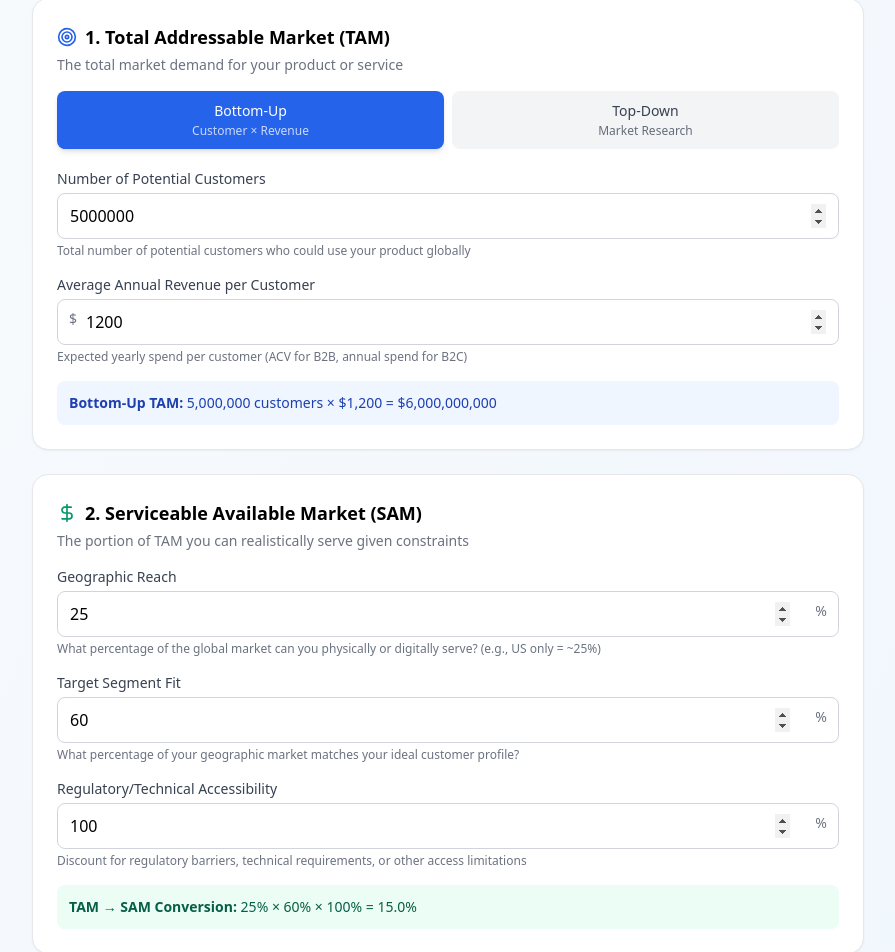
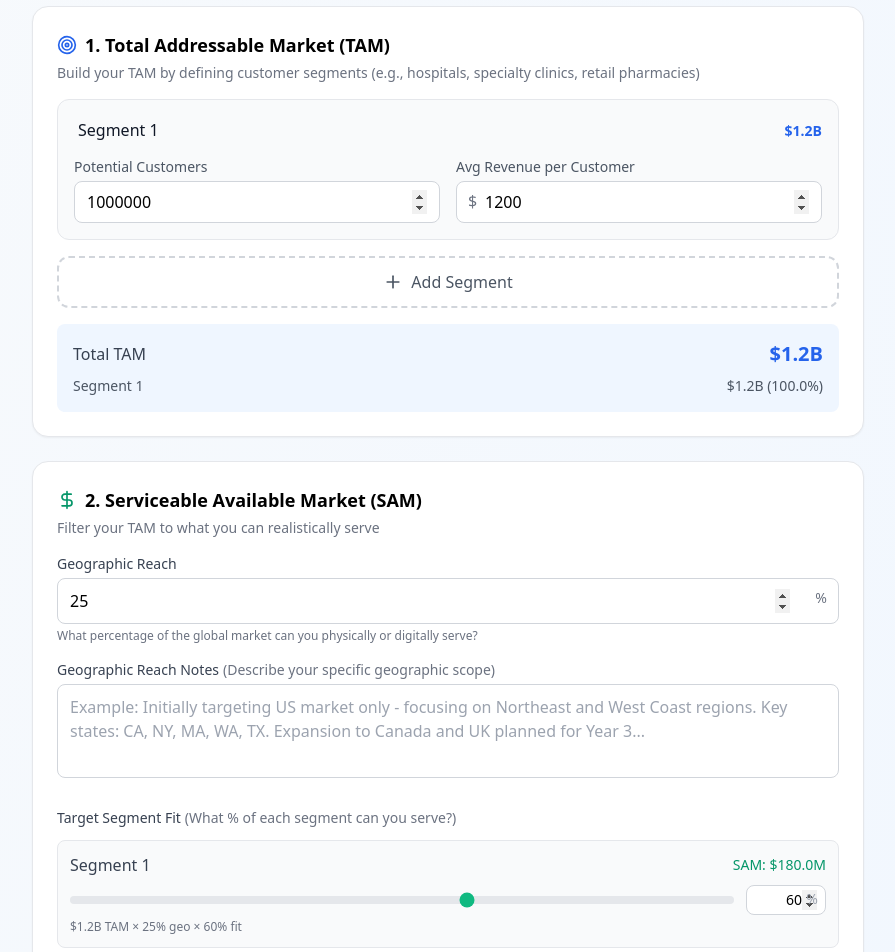
Before and after one commit to CQITSupport/market-sizing-calculator, a Next.js app: page / in a window 1280 px wide. Shown: the part 616-1568 px from the top of the page, without its empty margins (192-1087 px from the left). Built offline with nearby package versions, Linux system fonts and the light colour scheme.

Commit message:
Update page.js

```diff
--- a/app/page.js
+++ b/app/page.js
@@ -1,15 +1,14 @@
 'use client';
 
 import { useState, useMemo } from 'react';
-import { Calculator, TrendingUp, Target, DollarSign, Info, ChevronDown, ChevronUp, Download, Share2 } from 'lucide-react';
+import { Calculator, TrendingUp, Target, DollarSign, Info, ChevronDown, ChevronUp, Plus, Trash2, Share2 } from 'lucide-react';
 
 export default function MarketSizingCalculator() {
-  const [method, setMethod] = useState('bottom-up');
-  const [topDownTAM, setTopDownTAM] = useState(50000000000);
-  const [numCustomers, setNumCustomers] = useState(5000000);
-  const [revenuePerCustomer, setRevenuePerCustomer] = useState(1200);
+  const [segments, setSegments] = useState([
+    { id: 1, name: 'Segment 1', customers: 1000000, revenuePerCustomer: 1200, samPercent: 60 },
+  ]);
   const [geographicReach, setGeographicReach] = useState(25);
-  const [targetSegmentFit, setTargetSegmentFit] = useState(60);
+  const [geographicNotes, setGeographicNotes] = useState('');
   const [regulatoryAccess, setRegulatoryAccess] = useState(100);
   const [marketShare, setMarketShare] = useState(5);
   const [yearsToAchieve, setYearsToAchieve] = useState(5);
@@ -17,12 +16,51 @@ export default function MarketSizingCalculator() {
   const [showBenchmarks, setShowBenchmarks] = useState(false);
   const [showTips, setShowTips] = useState(false);
 
+  const addSegment = () => {
+    const newId = Math.max(...segments.map(s => s.id), 0) + 1;
+    setSegments([...segments, {
+      id: newId,
+      name: `Segment ${newId}`,
+      customers: 100000,
+      revenuePerCustomer: 1000,
+      samPercent: 50
+    }]);
+  };
+
+  const removeSegment = (id) => {
+    if (segments.length > 1) {
+      setSegments(segments.filter(s => s.id !== id));
+    }
+  };
+
+  const updateSegment = (id, field, value) => {
+    setSegments(segments.map(s =>
+      s.id === id ? { ...s, [field]: value } : s
+    ));
+  };
+
   const calculations = useMemo(() => {
-    const tam = method === 'top-down' ? topDownTAM : numCustomers * revenuePerCustomer;
-    const tamToSamRate = (geographicReach / 100) * (targetSegmentFit / 100) * (regulatoryAccess / 100);
-    const sam = tam * tamToSamRate;
+    // TAM: Sum of all segments
+    const segmentTAMs = segments.map(s => ({
+      ...s,
+      tam: s.customers * s.revenuePerCustomer
+    }));
+    const tam = segmentTAMs.reduce((sum, s) => sum + s.tam, 0);
+
+    // SAM: Apply geographic reach, then per-segment target fit, then regulatory
+    const segmentSAMs = segmentTAMs.map(s => ({
+      ...s,
+      samBeforeRegulatory: s.tam * (geographicReach / 100) * (s.samPercent / 100),
+      sam: s.tam * (geographicReach / 100) * (s.samPercent / 100) * (regulatoryAccess / 100)
+    }));
+    const sam = segmentSAMs.reduce((sum, s) => sum + s.sam, 0);
+
+    const tamToSamRate = tam > 0 ? sam / tam : 0;
+
+    // SOM
     const som = sam * (marketShare / 100);
 
+    // Projections
     const projections = [];
     for (let year = 0; year <= 5; year++) {
       const factor = Math.pow(1 + growthRate / 100, year);
@@ -34,8 +72,8 @@ export default function MarketSizingCalculator() {
       });
     }
 
-    return { tam, sam, som, tamToSamRate, projections };
-  }, [method, topDownTAM, numCustomers, revenuePerCustomer, geographicReach, targetSegmentFit, regulatoryAccess, marketShare, growthRate]);
+    return { tam, sam, som, tamToSamRate, projections, segmentTAMs, segmentSAMs };
+  }, [segments, geographicReach, regulatoryAccess, marketShare, growthRate]);
 
   const formatCurrency = (value) => {
     if (value >= 1e12) return `$${(value / 1e12).toFixed(1)}T`;
@@ -57,22 +95,33 @@ export default function MarketSizingCalculator() {
   const formatPercent = (value) => `${(value * 100).toFixed(1)}%`;
 
   const copyToClipboard = () => {
+    const segmentDetails = segments.map(s => {
+      const segData = calculations.segmentTAMs.find(st => st.id === s.id);
+      return `  - ${s.name}: ${s.customers.toLocaleString()} customers × ${formatFullCurrency(s.revenuePerCustomer)} = ${formatFullCurrency(segData?.tam || 0)}`;
+    }).join('\n');
+
+    const samSegmentDetails = calculations.segmentSAMs.map(s => {
+      return `  - ${s.name}: ${s.samPercent}% target fit → ${formatFullCurrency(s.sam)}`;
+    }).join('\n');
+
     const text = `Market Sizing Analysis
 ━━━━━━━━━━━━━━━━━━━━━━
 TAM: ${formatFullCurrency(calculations.tam)}
 SAM: ${formatFullCurrency(calculations.sam)} (${formatPercent(calculations.tamToSamRate)} of TAM)
 SOM: ${formatFullCurrency(calculations.som)} (${marketShare}% market share)
 
+TAM by Segment:
+${segmentDetails}
+
+SAM by Segment:
+${samSegmentDetails}
+
+Geographic Reach: ${geographicReach}%
+${geographicNotes ? `Geographic Notes: ${geographicNotes}` : ''}
+
 5-Year Projection (${growthRate}% CAGR):
 TAM: ${formatFullCurrency(calculations.projections[5].tam)}
-SOM: ${formatFullCurrency(calculations.projections[5].som)}
-
-Assumptions:
-- Method: ${method === 'top-down' ? 'Top-Down' : 'Bottom-Up'}
-${method === 'bottom-up' ? `- Customers: ${numCustomers.toLocaleString()}\n- Revenue/Customer: ${formatFullCurrency(revenuePerCustomer)}` : `- Industry Size: ${formatFullCurrency(topDownTAM)}`}
-- Geographic Reach: ${geographicReach}%
-- Target Segment Fit: ${targetSegmentFit}%
-- Expected Market Share: ${marketShare}%`;
+SOM: ${formatFullCurrency(calculations.projections[5].som)}`;
 
     navigator.clipboard.writeText(text);
     alert('Results copied to clipboard!');
@@ -115,13 +164,14 @@ ${method === 'bottom-up' ? `- Customers: ${numCustomers.toLocaleString()}\n- Rev
       <div className="max-w-4xl mx-auto p-4 md:p-8">
         {/* Header */}
         <div className="text-center mb-8">
-          <div className="inline-flex items-center gap-2 bg-blue-100 text-blue-800 px-4 py-1.5 rounded-full text-sm font-medium mb-4">
-            <Calculator size={16} />
-            Free Market Sizing Tool
-          </div>
-          <h1 className="text-3xl md:text-4xl font-bold text-gray-900 mb-2">TAM / SAM / SOM Calculator</h1>
+          <img
+            src="/logo.png"
+            alt="CQuence Health"
+            className="h-16 mx-auto mb-4"
+          />
+          <h1 className="text-3xl md:text-4xl font-bold text-gray-900 mb-2">CQuence Market Sizing Tool</h1>
           <p className="text-gray-600 max-w-xl mx-auto">
-            Calculate your Total Addressable, Serviceable Available, and Serviceable Obtainable Markets for investor-ready market sizing.
+            Build your market sizing from the bottom up, segment by segment.
           </p>
         </div>
 
@@ -130,7 +180,7 @@ ${method === 'bottom-up' ? `- Customers: ${numCustomers.toLocaleString()}\n- Rev
           <ResultCard
             title="Total Addressable Market (TAM)"
             value={calculations.tam}
-            subtitle="The entire market demand if you achieved 100% market share"
+            subtitle={`${segments.length} segment${segments.length > 1 ? 's' : ''} combined`}
             color="bg-blue-50 border-blue-200"
             icon={Target}
           />
@@ -138,7 +188,7 @@ ${method === 'bottom-up' ? `- Customers: ${numCustomers.toLocaleString()}\n- Rev
             <ResultCard
               title="Serviceable Available Market (SAM)"
               value={calculations.sam}
-              subtitle={`${formatPercent(calculations.tamToSamRate)} of TAM — your reachable market`}
+              subtitle={`${formatPercent(calculations.tamToSamRate)} of TAM`}
               color="bg-emerald-50 border-emerald-200"
               icon={DollarSign}
             />
@@ -163,70 +213,99 @@ ${method === 'bottom-up' ? `- Customers: ${numCustomers.toLocaleString()}\n- Rev
           </button>
         </div>
 
-        {/* TAM Section */}
+        {/* TAM Section - Segments */}
         <div className="bg-white rounded-2xl shadow-sm border border-gray-200 p-6 mb-6">
-          <div className="flex items-center gap-2 mb-1">
+          <div className="flex items-center justify-between mb-1">
+            <div className="flex items-center gap-2">
               <Target className="text-blue-600" size={20} />
               <h2 className="text-lg font-semibold">1. Total Addressable Market (TAM)</h2>
             </div>
-          <p className="text-sm text-gray-500 mb-4">The total market demand for your product or service</p>
+          </div>
+          <p className="text-sm text-gray-500 mb-4">Build your TAM by defining customer segments (e.g., hospitals, specialty clinics, retail pharmacies)</p>
 
-          <div className="flex gap-2 mb-5">
+          {/* Segments */}
+          <div className="space-y-4">
+            {segments.map((segment, index) => {
+              const segmentTAM = calculations.segmentTAMs.find(s => s.id === segment.id);
+              return (
+                <div key={segment.id} className="bg-gray-50 rounded-xl p-4 border border-gray-200">
+                  <div className="flex items-center justify-between mb-3">
+                    <input
+                      type="text"
+                      value={segment.name}
+                      onChange={(e) => updateSegment(segment.id, 'name', e.target.value)}
+                      className="font-medium text-gray-900 bg-transparent border-b border-transparent hover:border-gray-300 focus:border-blue-500 focus:outline-none px-1 py-0.5"
+                      placeholder="Segment name"
+                    />
+                    <div className="flex items-center gap-2">
+                      <span className="text-sm font-semibold text-blue-600">
+                        {formatCurrency(segmentTAM?.tam || 0)}
+                      </span>
+                      {segments.length > 1 && (
                         <button
-              onClick={() => setMethod('bottom-up')}
-              className={`flex-1 py-2.5 px-4 rounded-lg text-sm font-medium transition-all ${
-                method === 'bottom-up'
-                  ? 'bg-blue-600 text-white shadow-md'
-                  : 'bg-gray-100 text-gray-700 hover:bg-gray-200'
-              }`}
+                          onClick={() => removeSegment(segment.id)}
+                          className="p-1.5 text-gray-400 hover:text-red-500 hover:bg-red-50 rounded-lg transition-colors"
                         >
-              Bottom-Up
-              <span className="block text-xs opacity-75 mt-0.5">Customer × Revenue</span>
+                          <Trash2 size={16} />
                         </button>
-            <button
-              onClick={() => setMethod('top-down')}
-              className={`flex-1 py-2.5 px-4 rounded-lg text-sm font-medium transition-all ${
-                method === 'top-down'
-                  ? 'bg-blue-600 text-white shadow-md'
-                  : 'bg-gray-100 text-gray-700 hover:bg-gray-200'
-              }`}
-            >
-              Top-Down
-              <span className="block text-xs opacity-75 mt-0.5">Market Research</span>
-            </button>
+                      )}
+                    </div>
+                  </div>
+                  <div className="grid grid-cols-1 md:grid-cols-2 gap-4">
+                    <div>
+                      <label className="block text-sm font-medium text-gray-600 mb-1">Potential Customers</label>
+                      <input
+                        type="number"
+                        value={segment.customers}
+                        onChange={(e) => updateSegment(segment.id, 'customers', Number(e.target.value))}
+                        className="w-full px-3 py-2 border border-gray-300 rounded-lg focus:ring-2 focus:ring-blue-500 focus:border-blue-500"
+                        min={0}
+                        step={1000}
+                      />
+                    </div>
+                    <div>
+                      <label className="block text-sm font-medium text-gray-600 mb-1">Avg Revenue per Customer</label>
+                      <div className="relative">
+                        <span className="absolute left-3 top-2 text-gray-500">$</span>
+                        <input
+                          type="number"
+                          value={segment.revenuePerCustomer}
+                          onChange={(e) => updateSegment(segment.id, 'revenuePerCustomer', Number(e.target.value))}
+                          className="w-full pl-7 pr-3 py-2 border border-gray-300 rounded-lg focus:ring-2 focus:ring-blue-500 focus:border-blue-500"
+                          min={0}
+                          step={100}
+                        />
+                      </div>
+                    </div>
+                  </div>
+                </div>
+              );
+            })}
           </div>
 
-          {method === 'top-down' ? (
-            <InputField
-              label="Total Industry Market Size"
-              value={topDownTAM}
-              onChange={setTopDownTAM}
-              prefix="$"
-              hint="Use data from industry reports like Gartner, IDC, Statista, or Grand View Research"
-              step={1000000000}
-            />
-          ) : (
-            <>
-              <InputField
-                label="Number of Potential Customers"
-                value={numCustomers}
-                onChange={setNumCustomers}
-                hint="Total number of potential customers who could use your product globally"
-                step={100000}
-              />
-              <InputField
-                label="Average Annual Revenue per Customer"
-                value={revenuePerCustomer}
-                onChange={setRevenuePerCustomer}
-                prefix="$"
-                hint="Expected yearly spend per customer (ACV for B2B, annual spend for B2C)"
-                step={100}
-              />
-              <div className="bg-blue-50 rounded-lg p-3 text-sm text-blue-800">
-                <strong>Bottom-Up TAM:</strong> {numCustomers.toLocaleString()} customers × {formatFullCurrency(revenuePerCustomer)} = {formatFullCurrency(calculations.tam)}
+          <button
+            onClick={addSegment}
+            className="mt-4 w-full flex items-center justify-center gap-2 py-3 px-4 border-2 border-dashed border-gray-300 rounded-xl text-gray-600 hover:border-blue-400 hover:text-blue-600 hover:bg-blue-50 transition-all"
+          >
+            <Plus size={20} />
+            Add Segment
+          </button>
+
+          {/* TAM Summary */}
+          <div className="mt-4 bg-blue-50 rounded-lg p-4">
+            <div className="flex justify-between items-center mb-2">
+              <span className="font-medium text-gray-700">Total TAM</span>
+              <span className="text-xl font-bold text-blue-600">{formatCurrency(calculations.tam)}</span>
             </div>
-            </>
-          )}
+            <div className="space-y-1">
+              {calculations.segmentTAMs.map(s => (
+                <div key={s.id} className="flex justify-between text-sm text-gray-600">
+                  <span>{s.name}</span>
+                  <span>{formatCurrency(s.tam)} ({((s.tam / calculations.tam) * 100).toFixed(1)}%)</span>
+                </div>
+              ))}
+            </div>
+          </div>
         </div>
 
         {/* SAM Section */}
@@ -235,24 +314,80 @@ ${method === 'bottom-up' ? `- Customers: ${numCustomers.toLocaleString()}\n- Rev
             <DollarSign className="text-emerald-600" size={20} />
             <h2 className="text-lg font-semibold">2. Serviceable Available Market (SAM)</h2>
           </div>
-          <p className="text-sm text-gray-500 mb-4">The portion of TAM you can realistically serve given constraints</p>
+          <p className="text-sm text-gray-500 mb-4">Filter your TAM to what you can realistically serve</p>
 
+          {/* Geographic Reach */}
+          <div className="mb-6">
             <InputField
               label="Geographic Reach"
               value={geographicReach}
               onChange={setGeographicReach}
               suffix="%"
-            hint="What percentage of the global market can you physically or digitally serve? (e.g., US only = ~25%)"
+              hint="What percentage of the global market can you physically or digitally serve?"
               max={100}
             />
-          <InputField
-            label="Target Segment Fit"
-            value={targetSegmentFit}
-            onChange={setTargetSegmentFit}
-            suffix="%"
-            hint="What percentage of your geographic market matches your ideal customer profile?"
+            <div className="mt-2">
+              <label className="block text-sm font-medium text-gray-700 mb-1">
+                Geographic Reach Notes
+                <span className="font-normal text-gray-500 ml-1">(Describe your specific geographic scope)</span>
+              </label>
+              <textarea
+                value={geographicNotes}
+                onChange={(e) => setGeographicNotes(e.target.value)}
+                placeholder="Example: Initially targeting US market only - focusing on Northeast and West Coast regions. Key states: CA, NY, MA, WA, TX. Expansion to Canada and UK planned for Year 3..."
+                className="w-full px-3 py-2.5 border border-gray-300 rounded-lg focus:ring-2 focus:ring-blue-500 focus:border-blue-500 transition-all resize-none"
+                rows={3}
+              />
+            </div>
+          </div>
+
+          {/* Per-Segment Target Fit */}
+          <div className="mb-6">
+            <label className="block text-sm font-medium text-gray-700 mb-3">
+              Target Segment Fit
+              <span className="font-normal text-gray-500 ml-1">(What % of each segment can you serve?)</span>
+            </label>
+            <div className="space-y-3">
+              {segments.map(segment => {
+                const segmentSAM = calculations.segmentSAMs.find(s => s.id === segment.id);
+                return (
+                  <div key={segment.id} className="bg-gray-50 rounded-lg p-3 border border-gray-200">
+                    <div className="flex items-center justify-between mb-2">
+                      <span className="font-medium text-gray-700">{segment.name}</span>
+                      <span className="text-sm text-emerald-600 font-medium">
+                        SAM: {formatCurrency(segmentSAM?.sam || 0)}
+                      </span>
+                    </div>
+                    <div className="flex items-center gap-3">
+                      <input
+                        type="range"
+                        min={0}
+                        max={100}
+                        value={segment.samPercent}
+                        onChange={(e) => updateSegment(segment.id, 'samPercent', Number(e.target.value))}
+                        className="flex-1 h-2 bg-gray-200 rounded-lg appearance-none cursor-pointer accent-emerald-500"
+                      />
+                      <div className="relative w-20">
+                        <input
+                          type="number"
+                          value={segment.samPercent}
+                          onChange={(e) => updateSegment(segment.id, 'samPercent', Math.min(100, Math.max(0, Number(e.target.value))))}
+                          className="w-full px-2 py-1 text-right border border-gray-300 rounded-lg text-sm"
+                          min={0}
                           max={100}
                         />
+                        <span className="absolute right-2 top-1 text-gray-400 text-sm">%</span>
+                      </div>
+                    </div>
+                    <p className="text-xs text-gray-500 mt-1">
+                      {formatCurrency(segmentSAM?.tam || 0)} TAM × {geographicReach}% geo × {segment.samPercent}% fit
+                    </p>
+                  </div>
+                );
+              })}
+            </div>
+          </div>
+
           <InputField
             label="Regulatory/Technical Accessibility"
             value={regulatoryAccess}
@@ -262,8 +397,14 @@ ${method === 'bottom-up' ? `- Customers: ${numCustomers.toLocaleString()}\n- Rev
             max={100}
           />
 
-          <div className="bg-emerald-50 rounded-lg p-3 text-sm text-emerald-800">
-            <strong>TAM → SAM Conversion:</strong> {geographicReach}% × {targetSegmentFit}% × {regulatoryAccess}% = {formatPercent(calculations.tamToSamRate)}
+          <div className="bg-emerald-50 rounded-lg p-4">
+            <div className="flex justify-between items-center mb-2">
+              <span className="font-medium text-gray-700">Total SAM</span>
+              <span className="text-xl font-bold text-emerald-600">{formatCurrency(calculations.sam)}</span>
+            </div>
+            <p className="text-sm text-gray-600">
+              {formatPercent(calculations.tamToSamRate)} of TAM ({formatCurrency(calculations.tam)})
+            </p>
           </div>
         </div>
 
@@ -412,7 +553,7 @@ ${method === 'bottom-up' ? `- Customers: ${numCustomers.toLocaleString()}\n- Rev
                   <li>❌ Projecting {">"} 30% market share in established markets</li>
                   <li>❌ Ignoring regulatory or technical barriers</li>
                   <li>❌ Using outdated market research (update annually)</li>
-                  <li>❌ Confusing addressable market with total industry size</li>
+                  <li>❌ Not validating segment sizes with bottom-up calculations</li>
                 </ul>
               </div>
             </div>
@@ -436,21 +577,20 @@ ${method === 'bottom-up' ? `- Customers: ${numCustomers.toLocaleString()}\n- Rev
             <div className="px-6 pb-6 border-t border-gray-100">
               <div className="mt-4 space-y-4 text-sm text-gray-700">
                 <div>
-                  <h4 className="font-semibold text-gray-900">1. Choose Your TAM Method</h4>
-                  <p><strong>Bottom-Up</strong> (recommended): More credible, based on your specific customer count and pricing. Best for new/niche markets.</p>
-                  <p><strong>Top-Down:</strong> Uses existing market research. Best when reliable industry reports exist.</p>
+                  <h4 className="font-semibold text-gray-900">1. Build Your TAM by Segment</h4>
+                  <p>Think about distinct customer groups who would use your product differently. For healthcare: hospitals, specialty clinics, retail pharmacies. For B2B SaaS: enterprise, mid-market, SMB. Each segment has different customer counts and willingness to pay.</p>
                 </div>
                 <div>
-                  <h4 className="font-semibold text-gray-900">2. Be Realistic with SAM</h4>
-                  <p>Don't use global TAM unless you can truly serve globally from day one. Consider geographic, regulatory, and technical constraints.</p>
+                  <h4 className="font-semibold text-gray-900">2. Be Specific About Geographic Reach</h4>
+                  <p>Don't just enter a percentage — document exactly which regions, countries, or states you're targeting and why. This forces realistic thinking and helps communicate your strategy to investors.</p>
                 </div>
                 <div>
-                  <h4 className="font-semibold text-gray-900">3. Stay Conservative on SOM</h4>
-                  <p>New entrants rarely exceed 5-10% market share. VCs are skeptical of aggressive projections.</p>
+                  <h4 className="font-semibold text-gray-900">3. Set Target Fit Per Segment</h4>
+                  <p>You may have strong fit with hospitals (80%) but weaker fit with retail pharmacies (30%). Be honest about where your product truly solves a problem vs. where it's a stretch.</p>
                 </div>
                 <div>
-                  <h4 className="font-semibold text-gray-900">4. Validate Both Ways</h4>
-                  <p>If using top-down, sanity-check with bottom-up calculations. If they differ wildly, investigate why.</p>
+                  <h4 className="font-semibold text-gray-900">4. Stay Conservative on SOM</h4>
+                  <p>New entrants rarely exceed 5-10% market share. VCs are skeptical of aggressive projections — it's better to under-promise and over-deliver.</p>
                 </div>
               </div>
             </div>
@@ -459,9 +599,9 @@ ${method === 'bottom-up' ? `- Customers: ${numCustomers.toLocaleString()}\n- Rev
 
         {/* Footer */}
         <footer className="text-center text-sm text-gray-500 py-8">
-          <p>Built for founders, by founders. No data is stored or shared.</p>
+          <p>© CQuence Health. No data is stored or shared.</p>
           <p className="mt-2">
-            <span className="text-blue-600">Blue inputs</span> are editable • Results update automatically
+            Results update automatically as you edit
           </p>
         </footer>
       </div>
```
Lines whose indentation alone changed are shown as unchanged.
